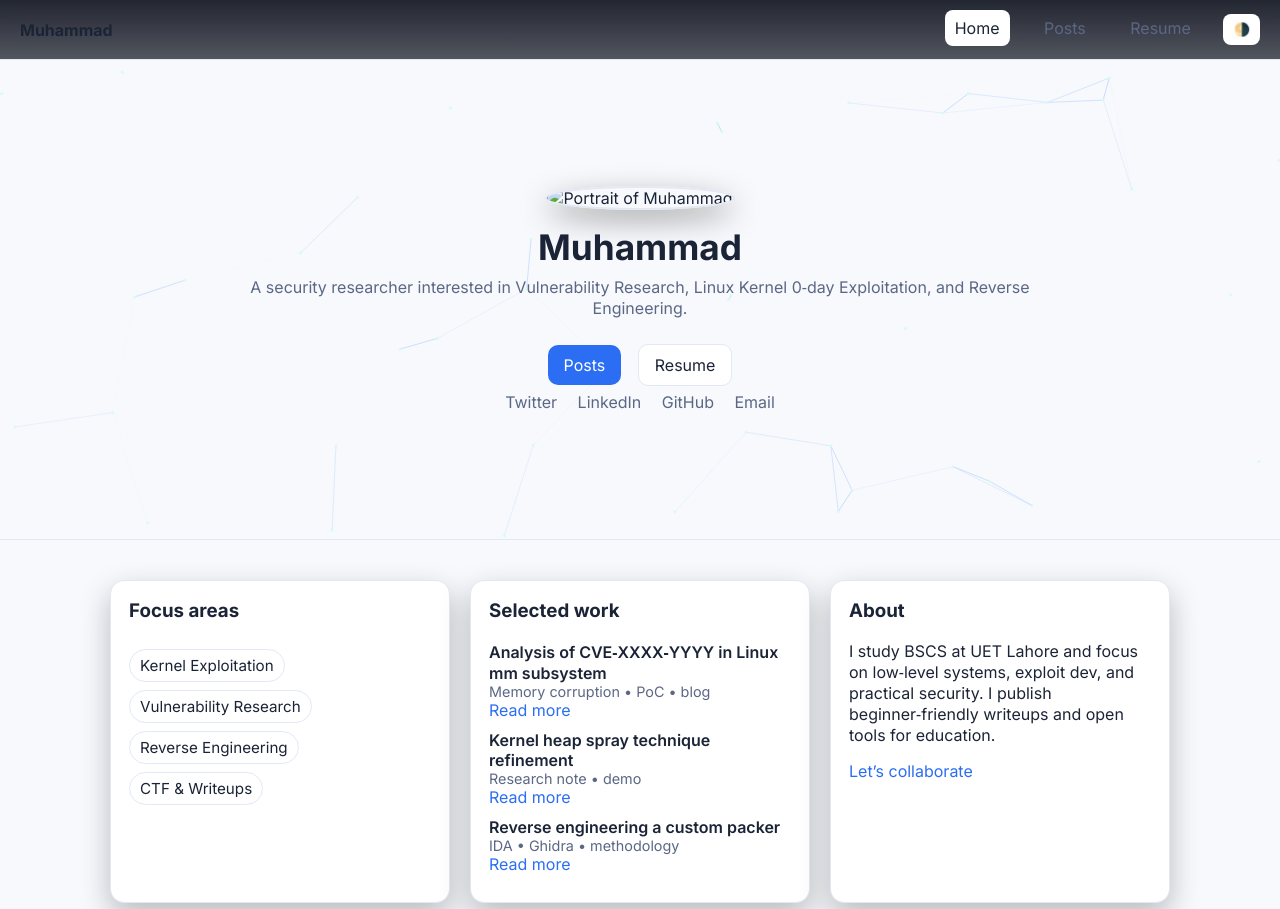
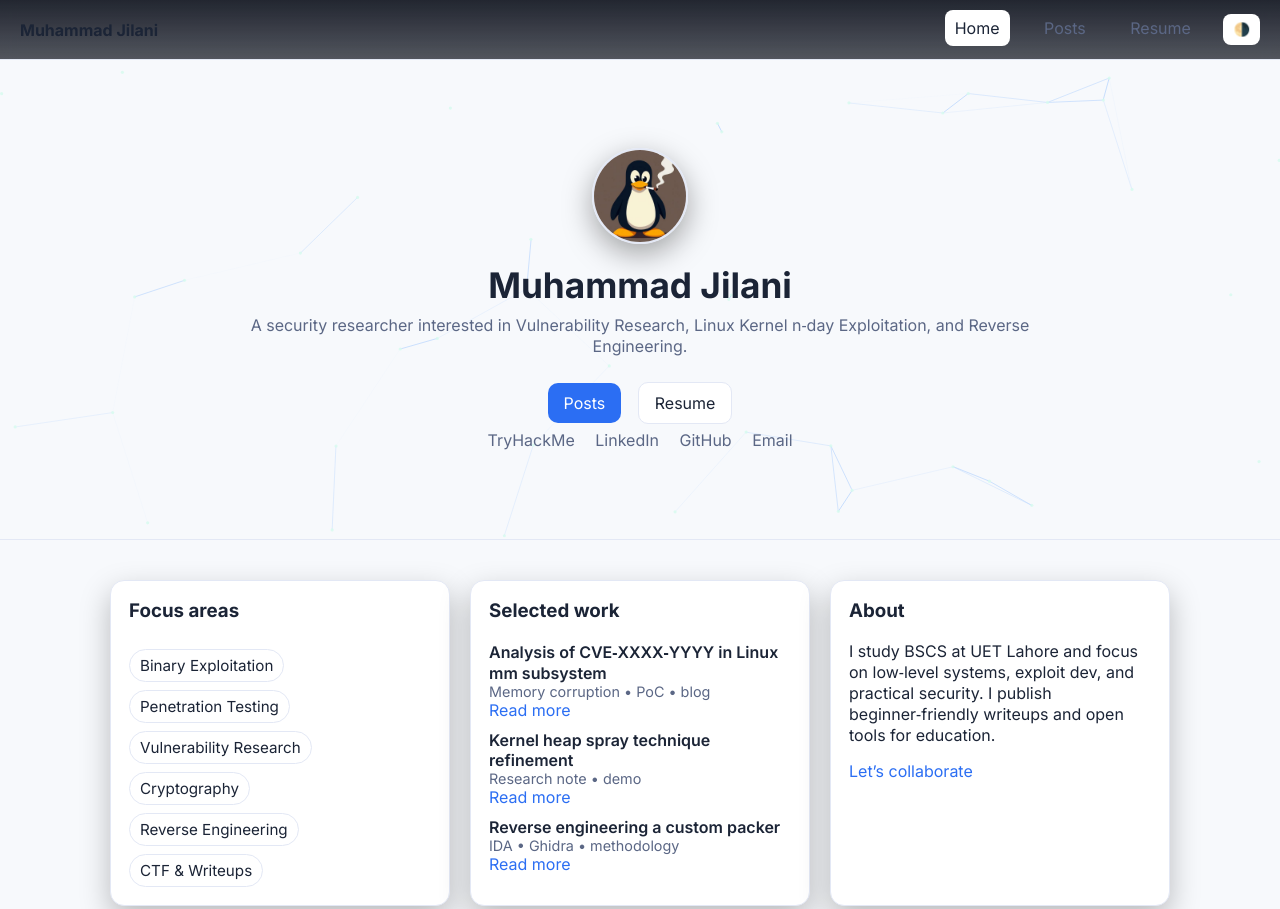
Before and after one commit to silentzero192/silentzero192.github.io, a plain HTML site: page index.html in a window 1280 px wide. Shown: the top 909 px of the page. Drawn offline with Linux system fonts and the light colour scheme.

Commit message:
Added my all files

```diff
--- a/index.html
+++ b/index.html
@@ -4,7 +4,7 @@
 <head>
   <meta charset="UTF-8" />
   <meta name="viewport" content="width=device-width, initial-scale=1" />
-  <title>Muhammad | Security Researcher</title>
+  <title>Muhammad Jilani | Security Researcher</title>
   <meta name="description" content="Security researcher portfolio: vulnerability research, kernel exploitation, reverse engineering." />
   <link rel="preconnect" href="https://fonts.gstatic.com" crossorigin>
   <link href="https://fonts.googleapis.com/css2?family=Inter:wght@400;600;700&display=swap" rel="stylesheet">
@@ -12,7 +12,7 @@
 </head>
 <body class="theme-dark">
   <header class="site-header">
-    <a class="logo" href="index.html">Muhammad</a>
+    <a class="logo" href="index.html">Muhammad Jilani</a>
     <nav class="nav">
       <a href="index.html" class="active">Home</a>
       <a href="posts.html">Posts</a>
@@ -26,9 +26,9 @@
     <canvas id="netCanvas" aria-hidden="true"></canvas>
 
     <div class="hero-content">
-      <img src="assets/avatar.jpg" alt="Portrait of Muhammad" class="avatar">
-      <h1>Muhammad</h1>
-      <p class="subtitle">A security researcher interested in Vulnerability Research, Linux Kernel 0‑day Exploitation, and Reverse Engineering.</p>
+      <img src="assets/avatar.jpg" alt="Portrait of Muhammad Jilani" class="avatar">
+      <h1>Muhammad Jilani</h1>
+      <p class="subtitle">A security researcher interested in Vulnerability Research, Linux Kernel n‑day Exploitation, and Reverse Engineering.</p>
 
       <div class="cta">
         <a class="btn primary" href="posts.html">Posts</a>
@@ -36,10 +36,10 @@
       </div>
 
       <div class="socials" aria-label="Social links">
-        <a href="https://twitter.com/yourhandle" aria-label="Twitter" target="_blank" rel="noopener">Twitter</a>
+        <a href="https://tryhackme.com/p/silentzero192" aria-label="TryHackMe" target="_blank" rel="noopener">TryHackMe</a>
         <a href="https://www.linkedin.com/in/yourhandle" aria-label="LinkedIn" target="_blank" rel="noopener">LinkedIn</a>
-        <a href="https://github.com/yourhandle" aria-label="GitHub" target="_blank" rel="noopener">GitHub</a>
-        <a href="mailto:you@example.com" aria-label="Email">Email</a>
+        <a href="https://github.com/silentzero192" aria-label="GitHub" target="_blank" rel="noopener">GitHub</a>
+        <a href="mailto:muhammadjilani192@proton.me" aria-label="Email">Email</a>
       </div>
     </div>
   </section>
@@ -49,8 +49,10 @@
       <article class="card">
         <h3>Focus areas</h3>
         <ul class="pill-list">
-          <li>Kernel Exploitation</li>
+          <li>Binary Exploitation</li>
+          <li>Penetration Testing</li>
           <li>Vulnerability Research</li>
+          <li>Cryptography</li>
           <li>Reverse Engineering</li>
           <li>CTF & Writeups</li>
         </ul>
```
Also changed, not shown: resume.html (+1 -1 lines), assets/avatar.jpg (added), 1 other file.
